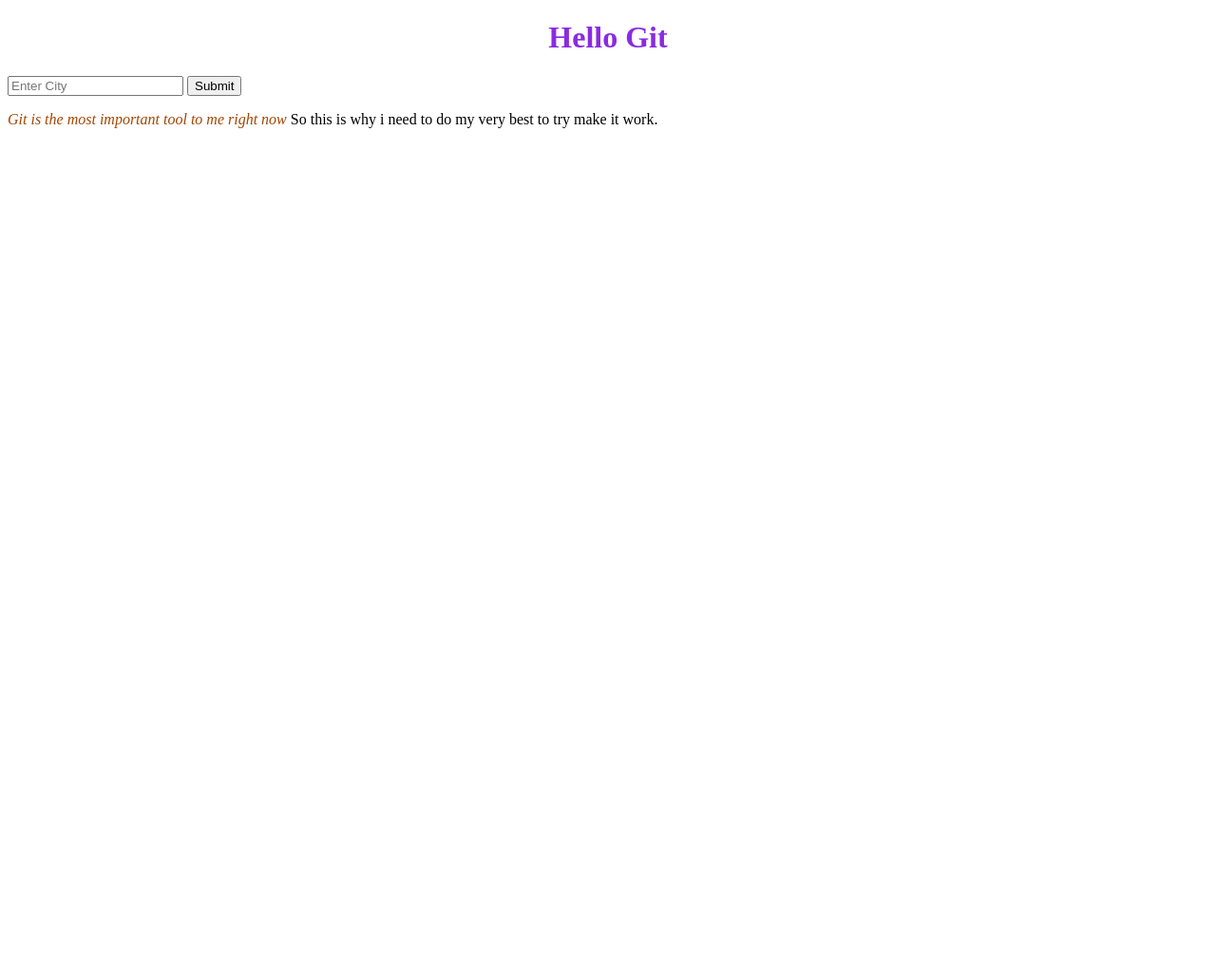
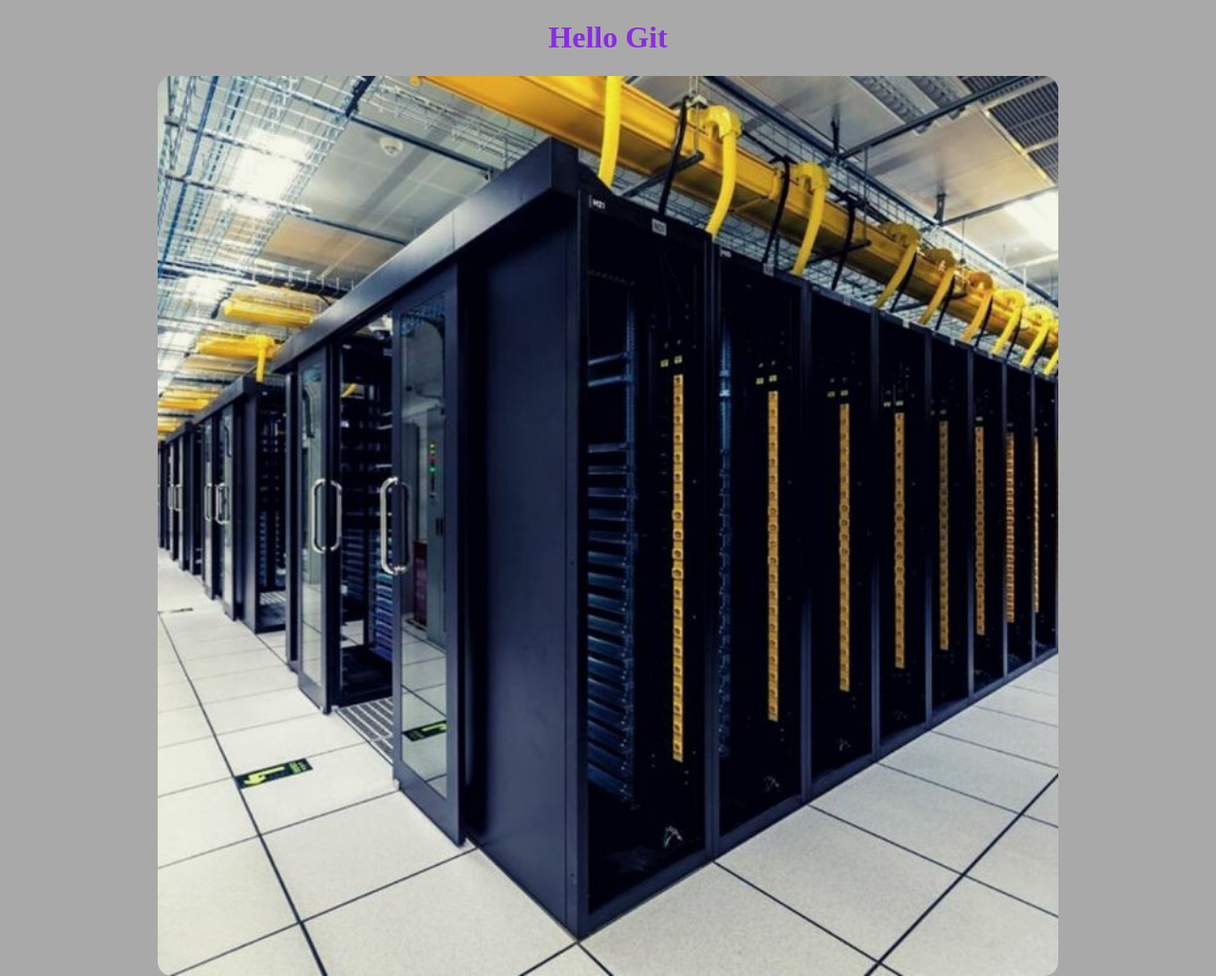
Before and after one commit to Ntokozokate/My-New_App, a plain HTML site: page index.html in a window 1280 px wide. Shown: the top 1028 px of the page at 95% size. Before the commit the page ends 800 px from the top, so only its background shows below. Drawn offline with Linux system fonts and the light colour scheme.

Commit message:
added image
Added and styled an image

```diff
--- a/index.html
+++ b/index.html
@@ -8,6 +8,8 @@
   </head>
   <body>
     <h1>Hello Git</h1>
+    <img src="e99e36993eac35f759f9a096b09348df.jpg" alt="SERVER" />
+
     <form>
       <input type="search" placeholder="Enter City" />
 
--- a/style.css
+++ b/style.css
@@ -5,3 +5,12 @@ h1 {
 #gitEm {
   color: rgb(162, 70, 3);
 }
+img {
+  width: 75%;
+  display: block;
+  border-radius: 15px;
+  margin: 20px auto;
+}
+body {
+  background-color: darkgray;
+}
```
Also changed, not shown: e99e36993eac35f759f9a096b09348df.jpg (added).
